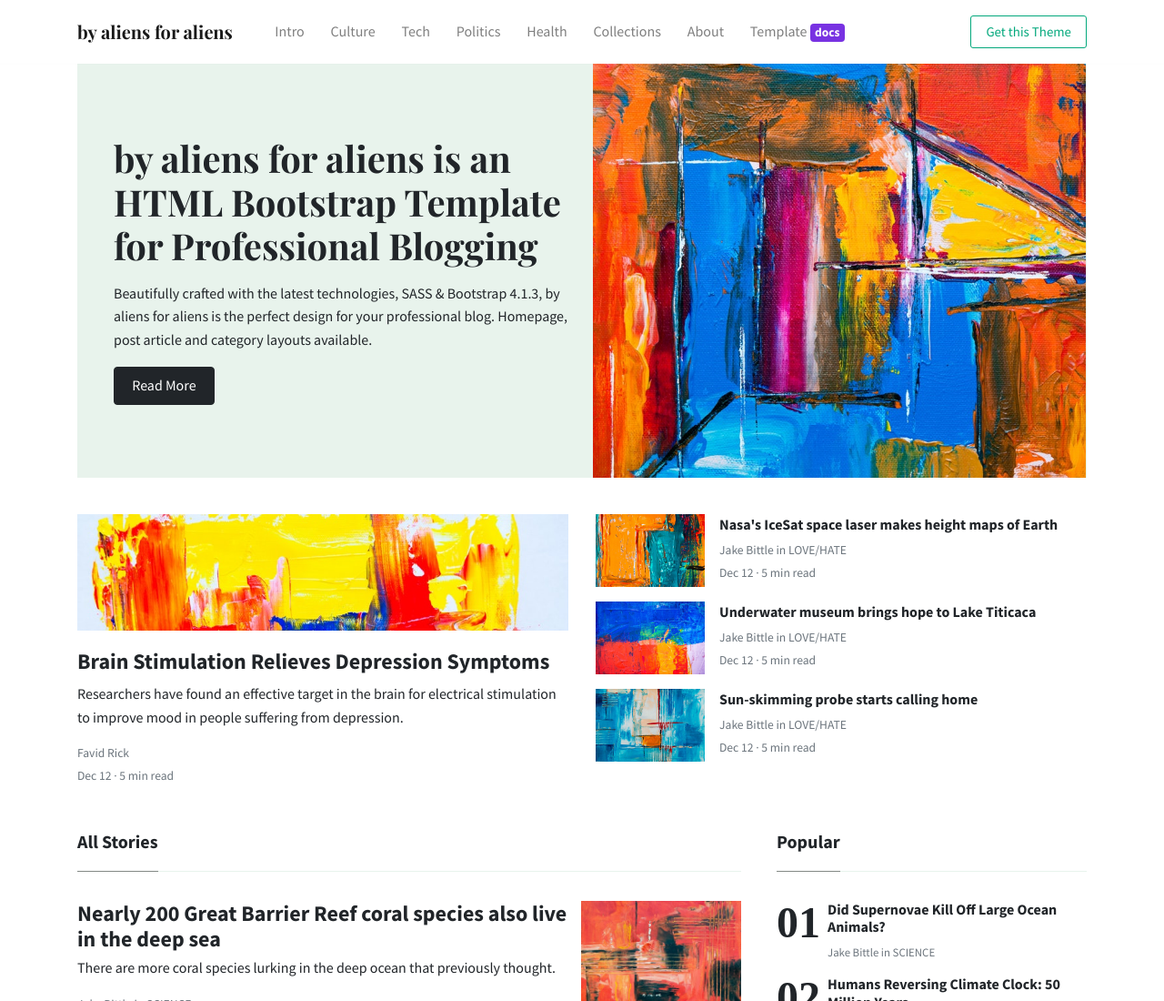
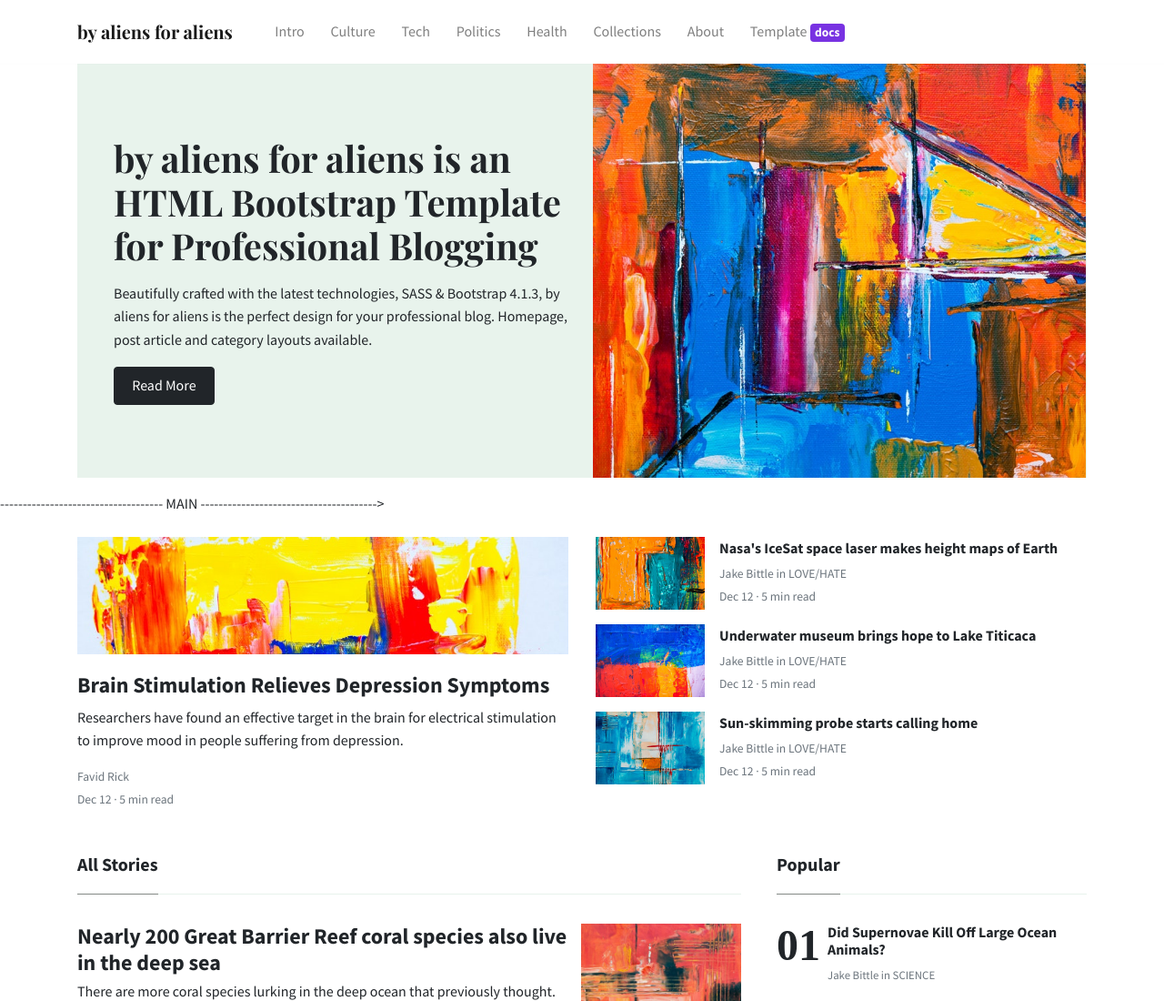
Before and after one commit to byaliensforaliens/blog, a website: page index.html in a window 1280 px wide. Shown: the top 1100 px of the page at 91% size. Drawn offline with nearby package versions, Linux system fonts and the light colour scheme.

Commit message:
removed link

```diff
--- a/index.html
+++ b/index.html
@@ -51,11 +51,6 @@ NAVBAR
 			<a class="nav-link" href="./docs.html">Template <span class="badge badge-secondary">docs</span></a>
 			</li>
 		</ul>
-		<ul class="navbar-nav ml-auto d-flex align-items-center">
-			<li class="nav-item highlight">
-			<a class="nav-link" href="https://www.wowthemes.net/mundana-free-html-bootstrap-template/">Get this Theme</a>
-			</li>
-		</ul>
 	</div>
 </div>
 </nav>
@@ -84,7 +79,7 @@ HEADER
 <!-- End Header -->
 
 
-<!--------------------------------------
+------------------------------------
 MAIN
 --------------------------------------->
 
@@ -265,7 +260,7 @@ FOOTER
 	</div>
 	</footer>
 </div>
-<!-- End Footer -->
+<!-- End Footer
 
 <!--------------------------------------
 JAVASCRIPTS
```
